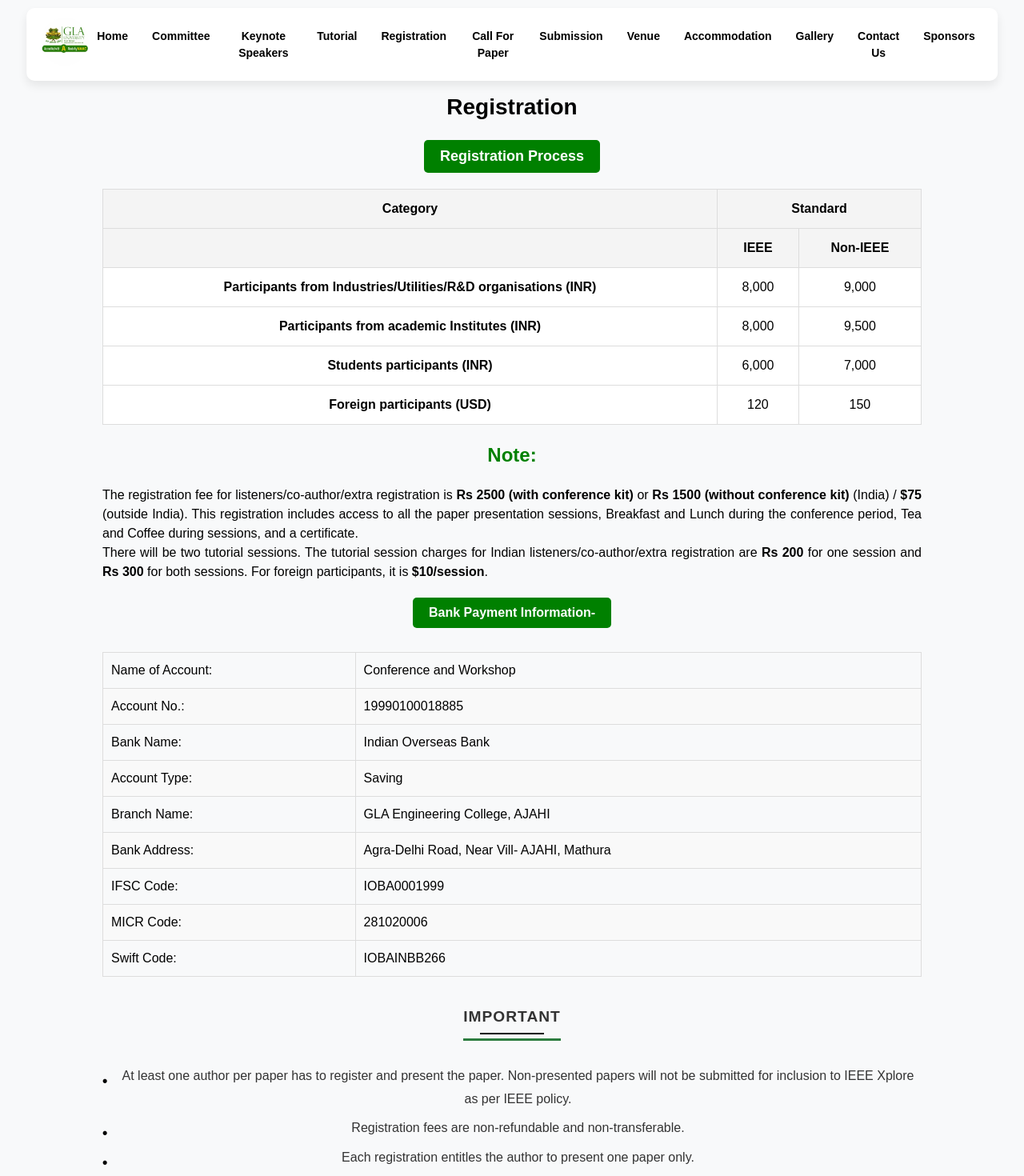
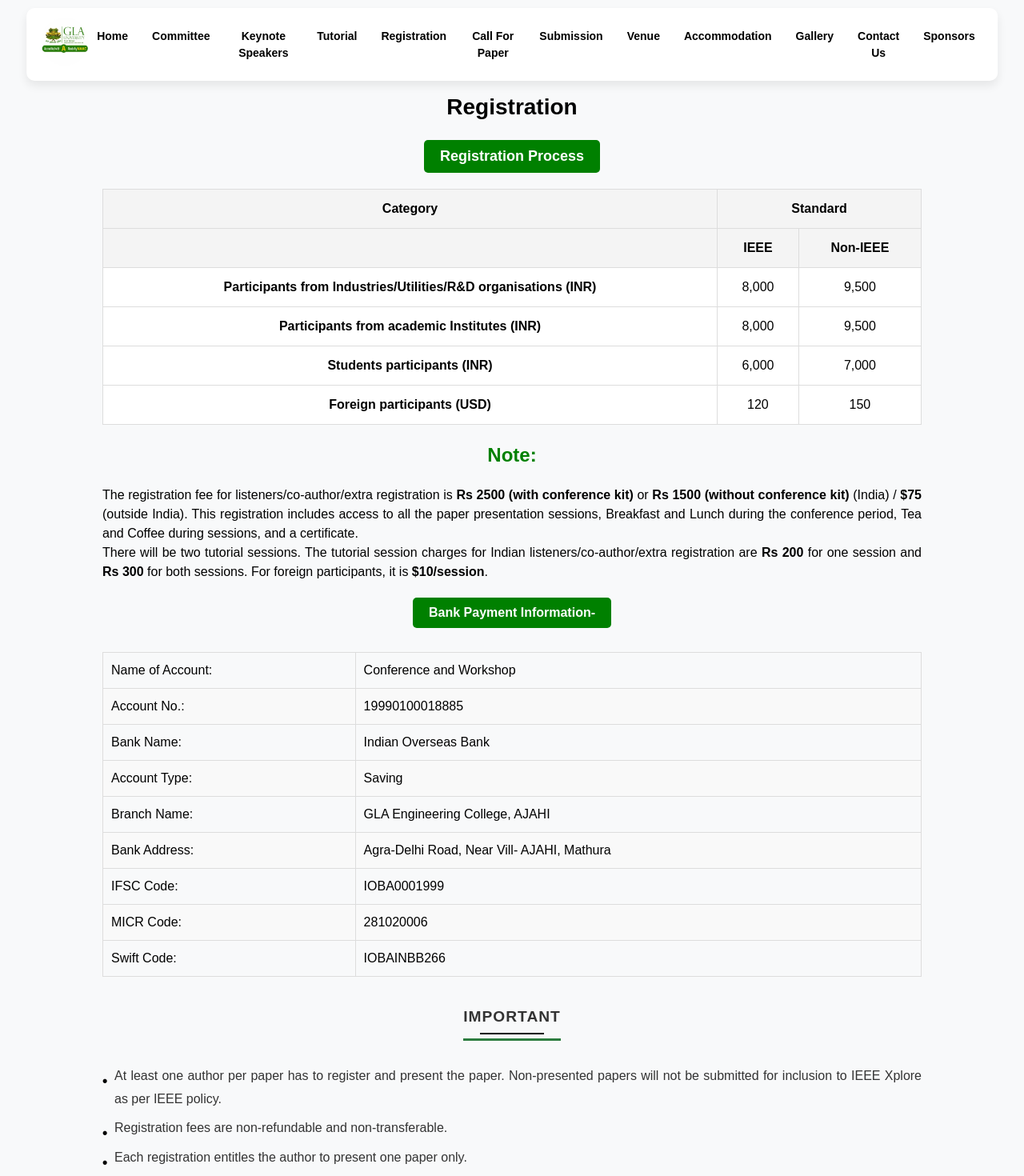
Before and after one commit to Akshat-hype/PARC2026, a React (Vite) app: page /registration in a window 1280 px wide. Shown: the top 1470 px of the page at 80% size. Built offline with nearby package versions, Linux system fonts and the light colour scheme.

Commit message:
registration done

```diff
--- a/src/components/ImportantRules.css
+++ b/src/components/ImportantRules.css
@@ -39,6 +39,7 @@
     margin-bottom: 8px;
     padding-left: 15px;
     position: relative;
+    text-align: justify;
   }
 
   .section-list li::before {
--- a/src/components/RegistrationFees.jsx
+++ b/src/components/RegistrationFees.jsx
@@ -24,7 +24,7 @@ const RegistrationFees = () => {
           <tr>
             <td><strong>Participants from Industries/Utilities/R&D organisations (INR)</strong></td>
             <td>8,000</td>
-            <td>9,000</td>
+            <td>9,500</td>
           </tr>
           <tr>
             <td><strong>Participants from academic Institutes (INR)</strong></td>
```
